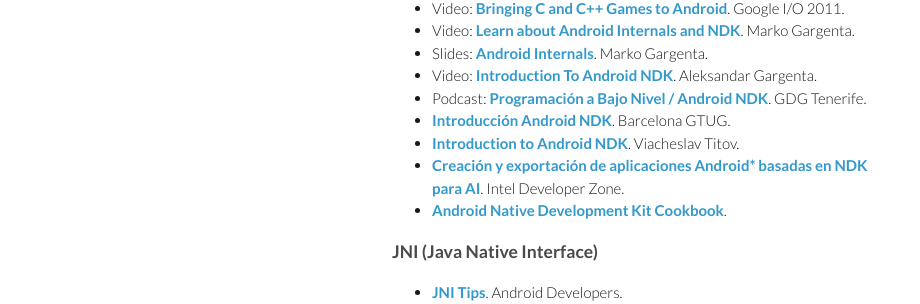
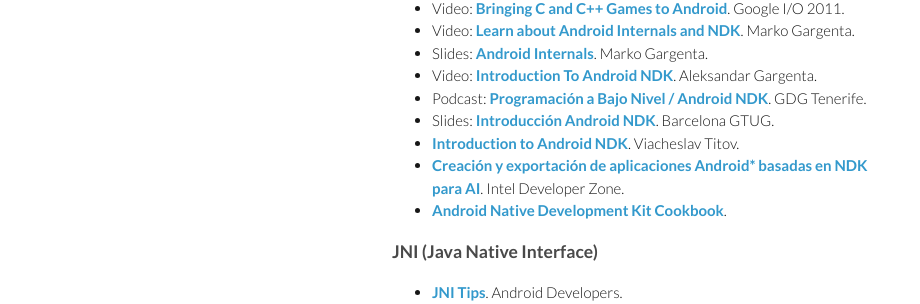
Before and after one commit to josejuansanchez/josejuansanchez.github.io, a Jekyll site: the page built from androidlab/ndk.md, in a window 1280 px wide. Shown: the part 348-652 px from the top of the page, without its empty margins (178-1098 px from the left). Built offline with Jekyll 4.4.1, drawn with Linux system fonts in a browser that asks for light colours.

Commit message:
Update ndk.md

```diff
--- a/androidlab/ndk.md
+++ b/androidlab/ndk.md
@@ -18,7 +18,7 @@
 * Slides: [Android Internals](http://www.slideshare.net/marakana99/marakana-androidinternals). Marko Gargenta.
 * Video: [Introduction To Android NDK](https://thenewcircle.com/s/post/1153/introduction_to_ndk). Aleksandar Gargenta.
 * Podcast: [Programación a Bajo Nivel / Android NDK](https://plus.google.com/114098393732890092873/posts/LNQx5WWvXra). GDG Tenerife.
-* [Introducción Android NDK](http://www.slideshare.net/barcelonagtug/introduccin-android-ndk-7413380). Barcelona GTUG.
+* Slides: [Introducción Android NDK](http://www.slideshare.net/barcelonagtug/introduccin-android-ndk-7413380). Barcelona GTUG.
 * [Introduction to Android NDK](http://www.elekslabs.com/2013/12/introduction-into-android-ndk.html). Viacheslav Titov.
 * [Creación y exportación de aplicaciones Android* basadas en NDK para AI](http://software.intel.com/es-es/android/articles/creating-and-porting-ndk-based-android-apps-for-ia). Intel Developer Zone.
 * [Android Native Development Kit Cookbook](http://www.amazon.com/Android-Native-Development-Kit-Cookbook/dp/1849691509).
```
